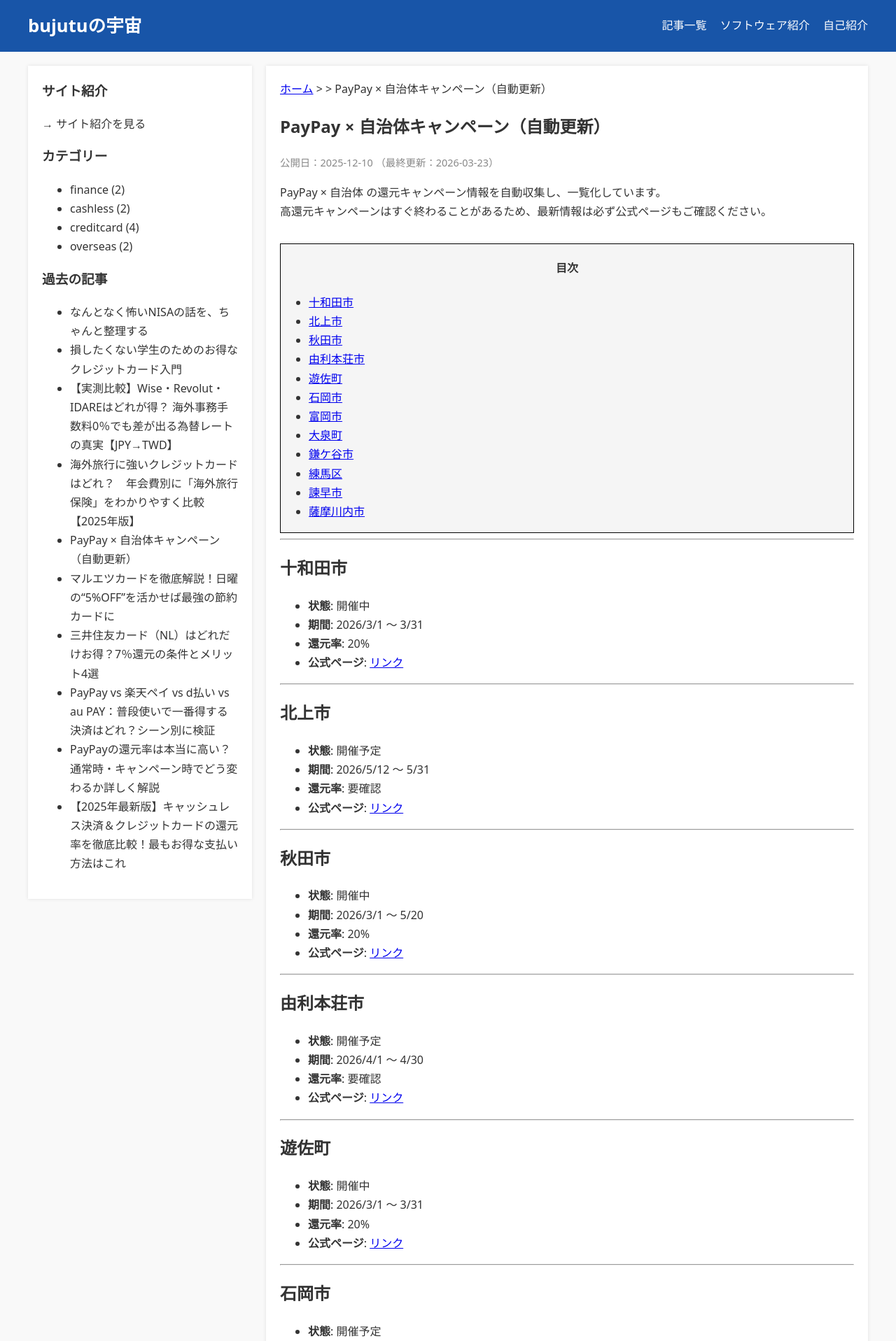
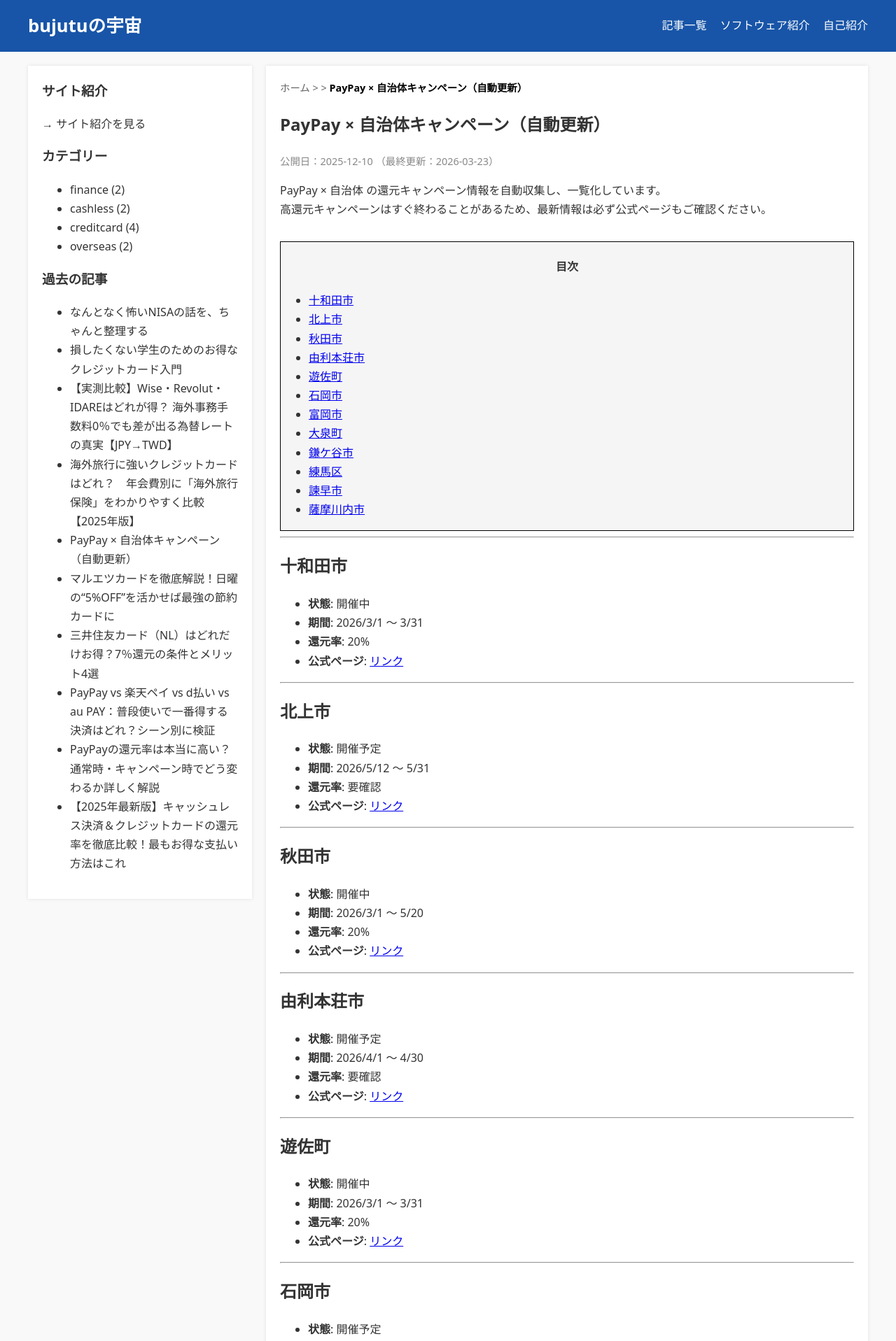
Before and after one commit to bujutu/bujutu.github.io, a Jekyll site: the page built from _posts/2025-12-10-paypay-campaigns.md, in a window 1280 px wide. Shown: the top 1917 px of the page at 70% size. Built offline with Jekyll 4.4.1, drawn with Linux system fonts in a browser that asks for light colours.

Commit message:
Add breadcrumb styles to style.css

```diff
--- a/assets/css/style.css
+++ b/assets/css/style.css
@@ -152,6 +152,25 @@
   min-width: 0; /* ← 重要：flex子が縮むことを許可する */
 }
 
+/* ===========================
+   パンくずリスト
+=========================== */
+.breadcrumb {
+  font-size: 0.9em;
+  margin-bottom: 10px;
+  color: #666;
+}
+
+.breadcrumb a {
+  color: #666;
+  text-decoration: none;
+}
+
+.breadcrumb span {
+  font-weight: bold;
+  color: #000;
+}
+
 
 /* ===========================
    フッター
```
